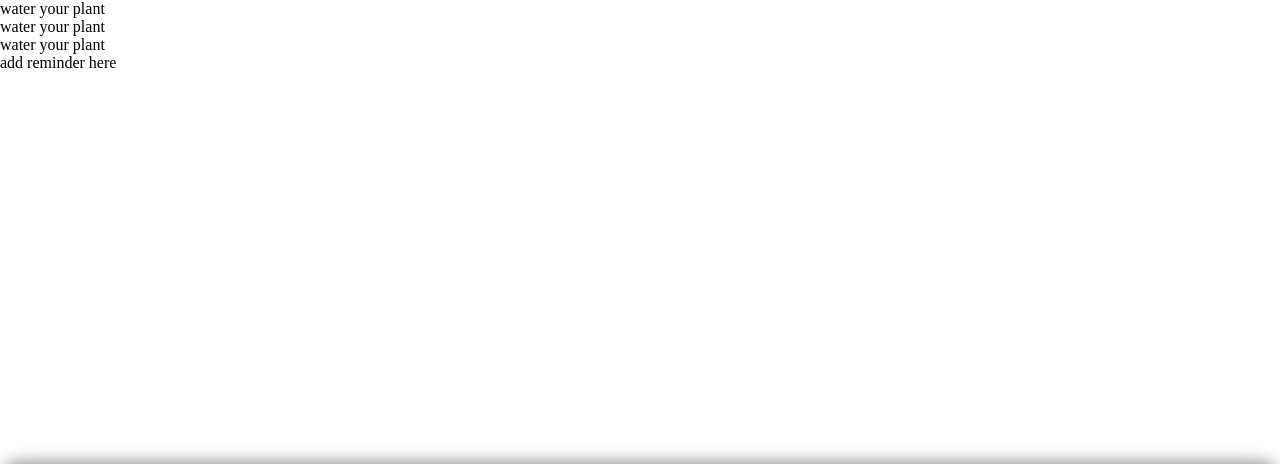
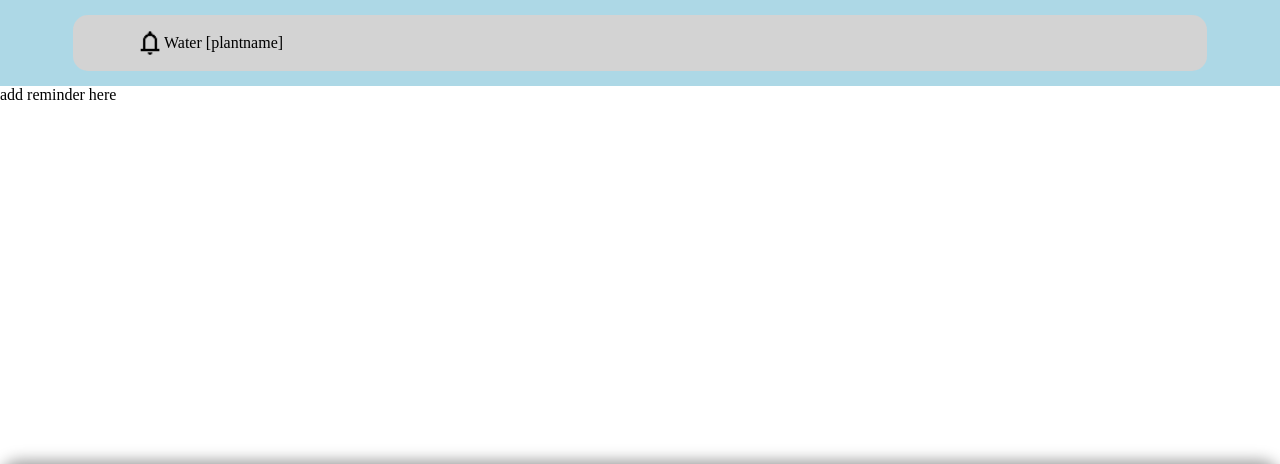
Before and after one commit to chaara-dev/2800-202510-DTC15, a plain HTML site: page Frontend/HTML/reminders.html in a window 1280 px wide. Shown: the part 182-646 px from the top of the page. Drawn offline with Linux system fonts and the light colour scheme; a web font is replaced by a local one.

Commit message:
Decorate main reminder display

```diff
--- a/Frontend/CSS/style_reminders.css
+++ b/Frontend/CSS/style_reminders.css
@@ -16,4 +16,29 @@
     color: darkgreen;
     font-weight: bold;
 }
+
+.reminder-body {
+    background-color: lightblue;
+
+    display: flex;
+    flex-direction: column;
+    padding: 10px;
+    align-items: center;
 }
+
+.reminder {
+    background-color: lightgray;
+    display: flex;
+    flex-direction: row;
+    align-items: center;
+    height: 3.5em;
+    width: 90%;
+    margin: 5px;
+    border-radius: 15px;
+    padding-left: 5%;
+    padding-right: 5%;
+}
+
+.reminder>img {
+    height: 50%;
+}
--- a/Frontend/HTML/reminders.html
+++ b/Frontend/HTML/reminders.html
@@ -36,12 +36,14 @@
             </br>
             <span id="nextReminder">1 hour 36 minutes</span>
         </div>
-        <div class="reminder-body">
-            water your plant
-            </br>
-            water your plant
-            </br>
-            water your plant
+        <div class="reminder-body" id="reminderMainSection">
+            <div id="plantReminder1" class="reminder">
+                <img src="../Resources/Icons/notifications.png">
+                Water&nbsp;
+                <span id="reminderName">
+                    [plantname]
+                </span>
+            </div>
         </div>
         <div class="reminder-footer">
             add reminder here
```
